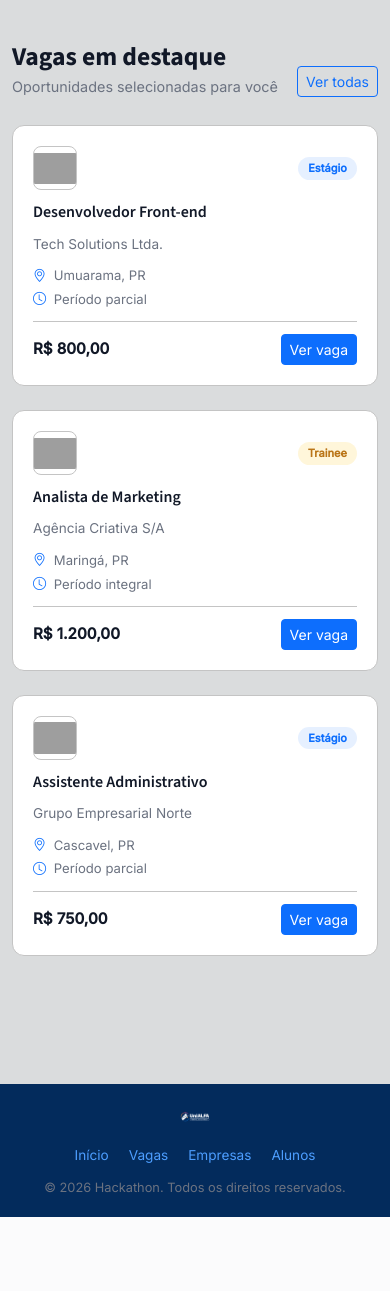
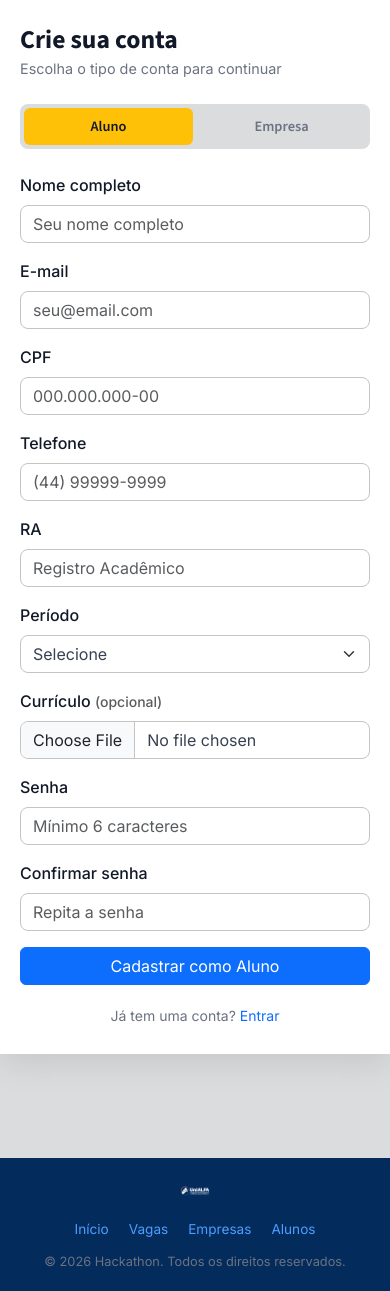
Before and after one commit to Frivcoom111/Hackathon, a PHP site: page /index.php?page=cadastro in a window 390 px wide. Shown: the part 419-1710 px from the top of the page. Before the commit the page ends 1636 px from the top, so only its background shows below. Run offline with PHP 8.4, Linux system fonts and the light colour scheme; some libraries are stand-ins or nearby versions; grey boxes are pictures that could not be loaded.

Commit message:
feat: implementa roteamento centralizado e página de cadastro
- Adiciona router.php com mapa de rotas e validação de segurança
- Substitui links diretos por sistema baseado em query strings
- Cria cadastro.php com interface moderna e abas Aluno/Empresa
- Integra cadastro ao sistema de roteamento centralizado

```diff
--- a/web/src/css/style.css
+++ b/web/src/css/style.css
@@ -19,18 +21,19 @@
   --fonte-corpo:       'Inter', sans-serif;
 }
 
-/* ============================================
-   RESET E BASE
-   ============================================ */
+/* ── Reset e base ── */
 body {
   font-family: var(--fonte-corpo);
   background-color: var(--fundo-pagina);
   color: var(--texto-padrao);
 }
+a {
+  color: var(--azul-principal);
+  text-decoration: none;
+}
+a:hover { color: var(--azul-hover); }
 
-/* ============================================
-   TIPOGRAFIA
-   ============================================ */
+/* ── Tipografia ── */
 h1, h2, h3, h4, h5, h6 {
   font-family: var(--fonte-titulo);
   color: var(--texto-titulo);
@@ -43,16 +46,15 @@ h2 { font-size: 1.75rem; }
 .descricao     { font-size: 0.95rem; color: var(--texto-secundario); }
 .texto-pequeno { font-size: 0.8rem;  color: var(--texto-secundario); }
 
-/* ============================================
-   LINKS
-   ============================================ */
-a {
-  color: var(--azul-principal);
-  text-decoration: none;
-}
-a:hover {
-  color: var(--azul-hover);
-}
+/* ── Utilitários ── */
+.text-secundario { color: var(--texto-secundario) !important; }
+.bg-azul-escuro  { background-color: var(--azul-escuro) !important; }
+.bg-azul-fundo   { background-color: var(--azul-fundo) !important; }
+.border-custom   { border: 1px solid var(--borda) !important; }
+.section-dark    { background-color: var(--azul-fundo); color: var(--branco); }
+.section-dark h1,
+.section-dark h2,
+.section-dark h3 { color: var(--branco); }
 
 /* ============================================
    BOTÕES
@@ -253,69 +186,48 @@ footer a:hover {
   border-color: var(--azul-principal);
   box-shadow: 0 0 0 0.2rem rgba(13, 110, 253, 0.2);
 }
-.form-label {
-  font-weight: 500;
-  color: var(--texto-titulo);
+.form-label { font-weight: 500; color: var(--texto-titulo); }
+
+/* ============================================
+   CARDS GENÉRICOS
+   ============================================ */
+.card {
+  background-color: var(--branco);
+  border: 1px solid var(--borda);
+  border-radius: 0.75rem;
+  box-shadow: 0 2px 8px rgba(0, 0, 0, 0.06);
+  transition: box-shadow 0.2s ease;
 }
+.card:hover { box-shadow: 0 4px 16px rgba(0, 0, 0, 0.12); }
+.card-title { font-family: var(--fonte-titulo); font-weight: 600; color: var(--texto-titulo); }
+.card-text  { color: var(--texto-padrao); }
 
 /* ============================================
    BADGES
    ============================================ */
-.badge-azul {
-  background-color: var(--azul-principal);
-  color: var(--branco);
-}
-.badge-amarelo {
-  background-color: var(--amarelo-principal);
-  color: var(--texto-titulo);
-}
+.badge-azul      { background-color: var(--azul-principal);    color: var(--branco); }
+.badge-amarelo   { background-color: var(--amarelo-principal); color: var(--texto-titulo); }
+.badge-success   { background-color: #198754; color: #fff; }
+.badge-danger    { background-color: #dc3545; color: #fff; }
+.badge-warning   { background-color: var(--amarelo-principal); color: var(--texto-titulo); }
+.badge-secondary { background-color: #6c757d; color: #fff; }
+.badge-info      { background-color: var(--azul-claro); color: #fff; }
 
 /* ============================================
-   SEÇÕES
+   BANNER — Home
    ============================================ */
-.section-dark {
-  background-color: var(--azul-fundo);
-  color: var(--branco);
-}
-.section-dark h1,
-.section-dark h2,
-.section-dark h3 {
-  color: var(--branco);
-}
-
-/* ============================================
-   UTILITÁRIOS
-   ============================================ */
-.text-secundario { color: var(--texto-secundario) !important; }
-.bg-azul-escuro  { background-color: var(--azul-escuro) !important; }
-.bg-azul-fundo   { background-color: var(--azul-fundo) !important; }
-.border-custom   { border: 1px solid var(--borda) !important; }
-
-/* ============================================
-   BANNER
-   ============================================ */
-.banner-section {
-  padding: 32px 0 24px;
-}
+.banner-section { padding: 32px 0 24px; }
 .banner-box {
   width: 100%;
   border-radius: 12px;
   overflow: hidden;
   border: 1px solid var(--borda);
 }
-.banner-box img {
-  width: 100%;
-  height: 280px;
-  object-fit: cover;
-  display: block;
-}
+.banner-box img { width: 100%; height: 280px; object-fit: cover; display: block; }
 .banner-placeholder {
-  width: 100%;
-  height: 280px;
+  width: 100%; height: 280px;
   background: var(--azul-fundo);
-  display: flex;
-  align-items: center;
-  justify-content: center;
+  display: flex; align-items: center; justify-content: center;
   color: rgba(255,255,255,0.4);
   font-size: 1.1rem;
   font-family: var(--fonte-titulo);
@@ -323,118 +235,88 @@ footer a:hover {
 }
 
 /* ============================================
-   VAGAS
+   VAGAS — Home
    ============================================ */
-.vagas-section {
-  padding: 40px 0 64px;
-}
+.vagas-section { padding: 40px 0 64px; }
 .vagas-header {
-  display: flex;
-  align-items: flex-end;
-  justify-content: space-between;
+  display: flex; align-items: flex-end; justify-content: space-between;
   margin-bottom: 28px;
 }
-.vagas-titulo {
-  font-size: 1.6rem;
-  font-weight: 700;
-  color: var(--texto-titulo);
-  margin-bottom: 4px;
-  font-family: var(--fonte-titulo);
-}
-.vagas-sub {
-  font-size: 0.9rem;
-  color: var(--texto-secundario);
-  margin: 0;
-}
+.vagas-titulo { font-size: 1.6rem; font-weight: 700; color: var(--texto-titulo); margin-bottom: 4px; font-family: var(--fonte-titulo); }
+.vagas-sub    { font-size: 0.9rem; color: var(--texto-secundario); margin: 0; }
+
 .vaga-card {
   background: var(--branco);
   border: 1px solid var(--borda);
   border-radius: 12px;
   padding: 20px;
-  display: flex;
-  flex-direction: column;
-  gap: 12px;
+  display: flex; flex-direction: column; gap: 12px;
   transition: box-shadow 0.2s, transform 0.2s;
   height: 100%;
 }
-.vaga-card:hover {
-  box-shadow: 0 6px 20px rgba(0,0,0,0.1);
-  transform: translateY(-2px);
+.vaga-card:hover { box-shadow: 0 6px 20px rgba(0,0,0,0.1); transform: translateY(-2px); }
+.vaga-card-top { display: flex; align-items: center; justify-content: space-between; }
+.empresa-logo {
+  width: 44px; height: 44px;
+  border-radius: 8px; border: 1px solid var(--borda); overflow: hidden;
 }
-.vaga-card-top {
-  display: flex;
-  align-items: center;
-  justify-content: space-between;
+.empresa-logo img { width: 100%; height: 100%; object-fit: contain; }
+.empresa-logo-placeholder {
+  width: 100%; height: 100%;
+  background: var(--fundo-pagina);
+  display: flex; align-items: center; justify-content: center;
+  color: var(--texto-secundario); font-size: 1.2rem;
 }
-.empresa-logo {
-  width: 44px;
-  height: 44px;
-  border-radius: 8px;
-  border: 1px solid var(--borda);
-  overflow: hidden;
+.vaga-badge        { font-size: 11px; font-weight: 600; padding: 3px 10px; border-radius: 20px; background: rgba(13,110,253,0.1); color: var(--azul-principal); }
+.vaga-badge-amarelo { background: rgba(255,193,7,0.15); color: #BA7517; }
+.vaga-titulo   { font-size: 1rem; font-weight: 600; color: var(--texto-titulo); margin: 0; font-family: var(--fonte-titulo); }
+.vaga-empresa  { font-size: 0.85rem; color: var(--texto-secundario); margin: 0; }
+.vaga-infos    { display: flex; flex-direction: column; gap: 4px; }
+.vaga-infos span { font-size: 0.82rem; color: var(--texto-secundario); }
+.vaga-infos i  { color: var(--azul-principal); margin-right: 4px; }
+.vaga-footer   { display: flex; align-items: center; justify-content: space-between; margin-top: auto; padding-top: 12px; border-top: 1px solid var(--borda); }
+.vaga-bolsa    { font-size: 0.95rem; font-weight: 700; color: var(--texto-titulo); }
+
+/* ============================================
+   CADASTRO
+   ============================================ */
+.cadastro-page {
+  min-height: calc(100vh - 64px);
+  display: flex; align-items: center; padding: 40px 0;
 }
-.empresa-logo img {
-  width: 100%;
-  height: 100%;
-  object-fit: contain;
+.cadastro-container {
+  display: flex; width: 100%; max-width: 960px;
+  margin: 0 auto; background: var(--branco);
+  border-radius: 16px; overflow: hidden;
+  box-shadow: 0 8px 32px rgba(0,0,0,0.1);
 }
-.empresa-logo-placeholder {
-  width: 100%;
-  height: 100%;
-  background: var(--fundo-pagina);
-  display: flex;
-  align-items: center;
-  justify-content: center;
-  color: var(--texto-secundario);
-  font-size: 1.2rem;
+.cadastro-imagem {
+  flex: 1; background: var(--azul-fundo);
+  display: flex; align-items: center; justify-content: center;
+  min-height: 500px;
 }
-.vaga-badge {
-  font-size: 11px;
-  font-weight: 600;
-  padding: 3px 10px;
-  border-radius: 20px;
-  background: rgba(13,110,253,0.1);
-  color: var(--azul-principal);
+.cadastro-imagem img { width: 100%; height: 100%; object-fit: cover; }
+.cadastro-form-box { flex: 1; padding: 40px 36px; overflow-y: auto; max-height: 90vh; }
+.cadastro-titulo   { font-size: 1.6rem; font-weight: 700; color: var(--texto-titulo); margin-bottom: 4px; }
+.cadastro-sub      { font-size: 0.9rem; color: var(--texto-secundario); margin-bottom: 24px; }
+.cadastro-tabs {
+  display: flex; background: var(--fundo-pagina);
+  border-radius: 8px; padding: 4px; margin-bottom: 24px; gap: 4px;
 }
-.vaga-badge-amarelo {
-  background: rgba(255,193,7,0.15);
-  color: #BA7517;
-}
-.vaga-titulo {
-  font-size: 1rem;
-  font-weight: 600;
-  color: var(--texto-titulo);
-  margin: 0;
+.cadastro-tab {
+  flex: 1; border: none; background: transparent;
+  padding: 8px; border-radius: 6px;
+  font-size: 0.9rem; font-weight: 600;
+  color: var(--texto-secundario); cursor: pointer;
+  transition: background 0.2s, color 0.2s;
   font-family: var(--fonte-titulo);
 }
-.vaga-empresa {
-  font-size: 0.85rem;
-  color: var(--texto-secundario);
-  margin: 0;
+.cadastro-tab.active { background: var(--amarelo-principal); color: var(--texto-titulo); }
+.cadastro-tab:not(.active):hover { background: rgba(0,0,0,0.05); color: var(--texto-titulo); }
+.cadastro-login { text-align: center; font-size: 0.875rem; color: var(--texto-secundario); margin-top: 20px; margin-bottom: 0; }
+
+@media (max-width: 767px) {
+  .cadastro-container { flex-direction: column; border-radius: 0; margin: 0; }
+  .cadastro-imagem    { min-height: 180px; }
+  .cadastro-form-box  { padding: 28px 20px; max-height: none; }
 }
-.vaga-infos {
-  display: flex;
-  flex-direction: column;
-  gap: 4px;
-}
-.vaga-infos span {
-  font-size: 0.82rem;
-  color: var(--texto-secundario);
-}
-.vaga-infos i {
-  color: var(--azul-principal);
-  margin-right: 4px;
-}
-.vaga-footer {
-  display: flex;
-  align-items: center;
-  justify-content: space-between;
-  margin-top: auto;
-  padding-top: 12px;
-  border-top: 1px solid var(--borda);
-}
-.vaga-bolsa {
-  font-size: 0.95rem;
-  font-weight: 700;
-  color: var(--texto-titulo);
-}
--- a/web/src/layouts/header.php
+++ b/web/src/layouts/header.php
@@ -6,7 +6,7 @@
   <title><?= isset($titulo_pagina) ? $titulo_pagina . ' | Hackathon' : 'Hackathon' ?></title>
 
   <!-- Bootstrap CSS (Local) -->
-  <link href="assets/vendor/bootstrap/css/bootstrap.min.css" rel="stylesheet">
+  <link href="<?= BASE ?>assets/vendor/bootstrap/css/bootstrap.min.css" rel="stylesheet">
 
   <!-- Bootstrap Icons -->
   <link href="https://cdn.jsdelivr.net/npm/bootstrap-icons@1.11.0/font/bootstrap-icons.css" rel="stylesheet">
@@ -15,23 +15,18 @@
   <link href="https://fonts.googleapis.com/css2?family=Source+Sans+3:wght@400;600;700&family=Inter:wght@400;500&display=swap" rel="stylesheet">
 
   <!-- CSS do projeto -->
-  <link rel="stylesheet" href="css/style.css">
+  <link rel="stylesheet" href="<?= BASE ?>css/style.css">
 </head>
 <body>
 
-<?php
-// Simulação de sessão — trocar pela sua lógica real depois
-// session_start();
-// $logado = isset($_SESSION['usuario']);
-$logado = false; // trocar por $logado = isset($_SESSION['usuario']);
-?>
+<?php $logado = false; ?>
 
 <nav class="navbar navbar-expand-lg sticky-top">
   <div class="container navbar-container">
 
     <!-- Logo -->
-    <a class="navbar-brand fw-bold" href="/index.php">
-      <img src="assets/images/site/logo.png" alt="Hackathon">
+    <a class="navbar-brand fw-bold" href="<?= BASE ?>index.php">
+      <img src="<?= BASE ?>assets/images/site/logo.png" alt="Hackathon">
     </a>
 
     <!-- Botão hamburguer (mobile) -->
@@ -46,32 +41,22 @@ $logado = false; // trocar por $logado = isset($_SESSION['usuario']);
 
       <!-- Links centralizados -->
       <ul class="navbar-nav mx-auto align-items-center gap-lg-1 text-center">
-        <li class="nav-item">
-          <a class="nav-link" href="/index.php">Início</a>
-        </li>
-        <li class="nav-item">
-          <a class="nav-link" href="/pages/empresas.php">Empresas</a>
-        </li>
-        <li class="nav-item">
-          <a class="nav-link" href="/pages/vagas.php">Vagas</a>
-        </li>
-        <li class="nav-item">
-          <a class="nav-link" href="/pages/alunos.php">Alunos</a>
-        </li>
+        <li class="nav-item"><a class="nav-link" href="<?= BASE ?>index.php?page=home">Início</a></li>
+        <li class="nav-item"><a class="nav-link" href="<?= BASE ?>index.php?page=empresas">Empresas</a></li>
+        <li class="nav-item"><a class="nav-link" href="<?= BASE ?>index.php?page=vagas">Vagas</a></li>
+        <li class="nav-item"><a class="nav-link" href="<?= BASE ?>index.php?page=alunos">Alunos</a></li>
       </ul>
 
-      <!-- Botões de auth (só aparece se não estiver logado) -->
       <?php if (!$logado): ?>
       <div class="d-flex align-items-center justify-content-center gap-2 mt-3 mt-lg-0">
-        <a href="/pages/login.php" class="btn btn-entrar btn-sm px-3">Entrar</a>
-        <a href="/pages/cadastro.php" class="btn btn-warning btn-sm px-3 fw-semibold">Cadastrar</a>
+        <a href="<?= BASE ?>index.php?page=login" class="btn btn-entrar btn-sm px-3">Entrar</a>
+        <a href="<?= BASE ?>index.php?page=cadastro" class="btn btn-warning btn-sm px-3 fw-semibold">Cadastrar</a>
       </div>
       <?php endif; ?>
 
-      <!-- Se estiver logado, mostra perfil -->
       <?php if ($logado): ?>
       <div class="d-flex align-items-center justify-content-center gap-2 mt-3 mt-lg-0">
-        <a href="/pages/perfil.php" class="btn btn-entrar btn-sm px-3">
+        <a href="<?= BASE ?>index.php?page=perfil" class="btn btn-entrar btn-sm px-3">
           <i class="bi bi-person-circle me-1"></i> Meu perfil
         </a>
       </div>
--- /dev/null
+++ b/web/src/pages/cadastro.php
@@ -0,0 +1,143 @@
+<main class="cadastro-page">
+  <div class="cadastro-container">
+
+    <!-- Lado esquerdo — imagem -->
+    <div class="cadastro-imagem">
+      <img src="<?= BASE ?>assets/images/site/cadastro.png" alt="Cadastro">
+    </div>
+
+    <!-- Lado direito — formulário -->
+    <div class="cadastro-form-box">
+
+      <h2 class="cadastro-titulo">Crie sua conta</h2>
+      <p class="cadastro-sub">Escolha o tipo de conta para continuar</p>
+
+      <!-- Abas -->
+      <div class="cadastro-tabs">
+        <button class="cadastro-tab active" onclick="trocarAba('aluno', this)">Aluno</button>
+        <button class="cadastro-tab" onclick="trocarAba('empresa', this)">Empresa</button>
+      </div>
+
+      <!-- FORMULÁRIO ALUNO -->
+      <form id="form-aluno" class="cadastro-form" action="/api/cadastro-aluno" method="POST">
+        <div class="row g-3">
+
+          <div class="col-12">
+            <label class="form-label">Nome completo</label>
+            <input type="text" name="nome" class="form-control" placeholder="Seu nome completo" required>
+          </div>
+
+          <div class="col-12">
+            <label class="form-label">E-mail</label>
+            <input type="email" name="email" class="form-control" placeholder="seu@email.com" required>
+          </div>
+
+          <div class="col-md-6">
+            <label class="form-label">CPF</label>
+            <input type="text" name="cpf" class="form-control" placeholder="000.000.000-00" maxlength="14" required>
+          </div>
+
+          <div class="col-md-6">
+            <label class="form-label">Telefone</label>
+            <input type="text" name="phone" class="form-control" placeholder="(44) 99999-9999">
+          </div>
+
+          <div class="col-md-6">
+            <label class="form-label">RA</label>
+            <input type="text" name="ra" class="form-control" placeholder="Registro Acadêmico" required>
+          </div>
+
+          <div class="col-md-6">
+            <label class="form-label">Período</label>
+            <select name="period" class="form-select" required>
+              <option value="">Selecione</option>
+              <?php for ($i = 1; $i <= 10; $i++): ?>
+                <option value="<?= $i ?>"><?= $i ?>º período</option>
+              <?php endfor; ?>
+            </select>
+          </div>
+
+          <div class="col-12">
+            <label class="form-label">Currículo <span class="text-muted small">(opcional)</span></label>
+            <input type="file" name="curriculo" class="form-control" accept=".pdf">
+          </div>
+
+          <div class="col-12">
+            <label class="form-label">Senha</label>
+            <input type="password" name="senha" class="form-control" placeholder="Mínimo 6 caracteres" required>
+          </div>
+
+          <div class="col-12">
+            <label class="form-label">Confirmar senha</label>
+            <input type="password" name="senha_confirmar" class="form-control" placeholder="Repita a senha" required>
+          </div>
+
+          <div class="col-12">
+            <button type="submit" class="btn btn-primary w-100">Cadastrar como Aluno</button>
+          </div>
+
+        </div>
+      </form>
+
+      <!-- FORMULÁRIO EMPRESA -->
+      <form id="form-empresa" class="cadastro-form" style="display:none;" action="/api/cadastro-empresa" method="POST">
+        <div class="row g-3">
+
+          <div class="col-12">
+            <label class="form-label">Nome da empresa</label>
+            <input type="text" name="nome" class="form-control" placeholder="Razão social" required>
+          </div>
+
+          <div class="col-12">
+            <label class="form-label">E-mail</label>
+            <input type="email" name="email" class="form-control" placeholder="contato@empresa.com" required>
+          </div>
+
+          <div class="col-md-6">
+            <label class="form-label">CNPJ</label>
+            <input type="text" name="cnpj" class="form-control" placeholder="00.000.000/0000-00" maxlength="18" required>
+          </div>
+
+          <div class="col-md-6">
+            <label class="form-label">Telefone</label>
+            <input type="text" name="phone" class="form-control" placeholder="(44) 99999-9999">
+          </div>
+
+          <div class="col-12">
+            <label class="form-label">Descrição <span class="text-muted small">(opcional)</span></label>
+            <textarea name="descricao" class="form-control" rows="3" placeholder="Fale sobre sua empresa"></textarea>
+          </div>
+
+          <div class="col-12">
+            <label class="form-label">Senha</label>
+            <input type="password" name="senha" class="form-control" placeholder="Mínimo 6 caracteres" required>
+          </div>
+
+          <div class="col-12">
+            <label class="form-label">Confirmar senha</label>
+            <input type="password" name="senha_confirmar" class="form-control" placeholder="Repita a senha" required>
+          </div>
+
+          <div class="col-12">
+            <button type="submit" class="btn btn-primary w-100">Cadastrar como Empresa</button>
+          </div>
+
+        </div>
+      </form>
+
+      <p class="cadastro-login">
+        Já tem uma conta? <a href="<?= BASE ?>index.php?page=login">Entrar</a>
+      </p>
+
+    </div>
+  </div>
+</main>
+
+<script>
+function trocarAba(tipo, btn) {
+  document.querySelectorAll('.cadastro-tab').forEach(t => t.classList.remove('active'));
+  btn.classList.add('active');
+  document.getElementById('form-aluno').style.display   = tipo === 'aluno'   ? 'block' : 'none';
+  document.getElementById('form-empresa').style.display = tipo === 'empresa' ? 'block' : 'none';
+}
+</script>
```
Also changed, not shown: other parts of web/src/css/style.css (+18 -85 lines), web/src/index.php (+39 -3 lines), web/src/router.php (added, +13 -0 lines).
